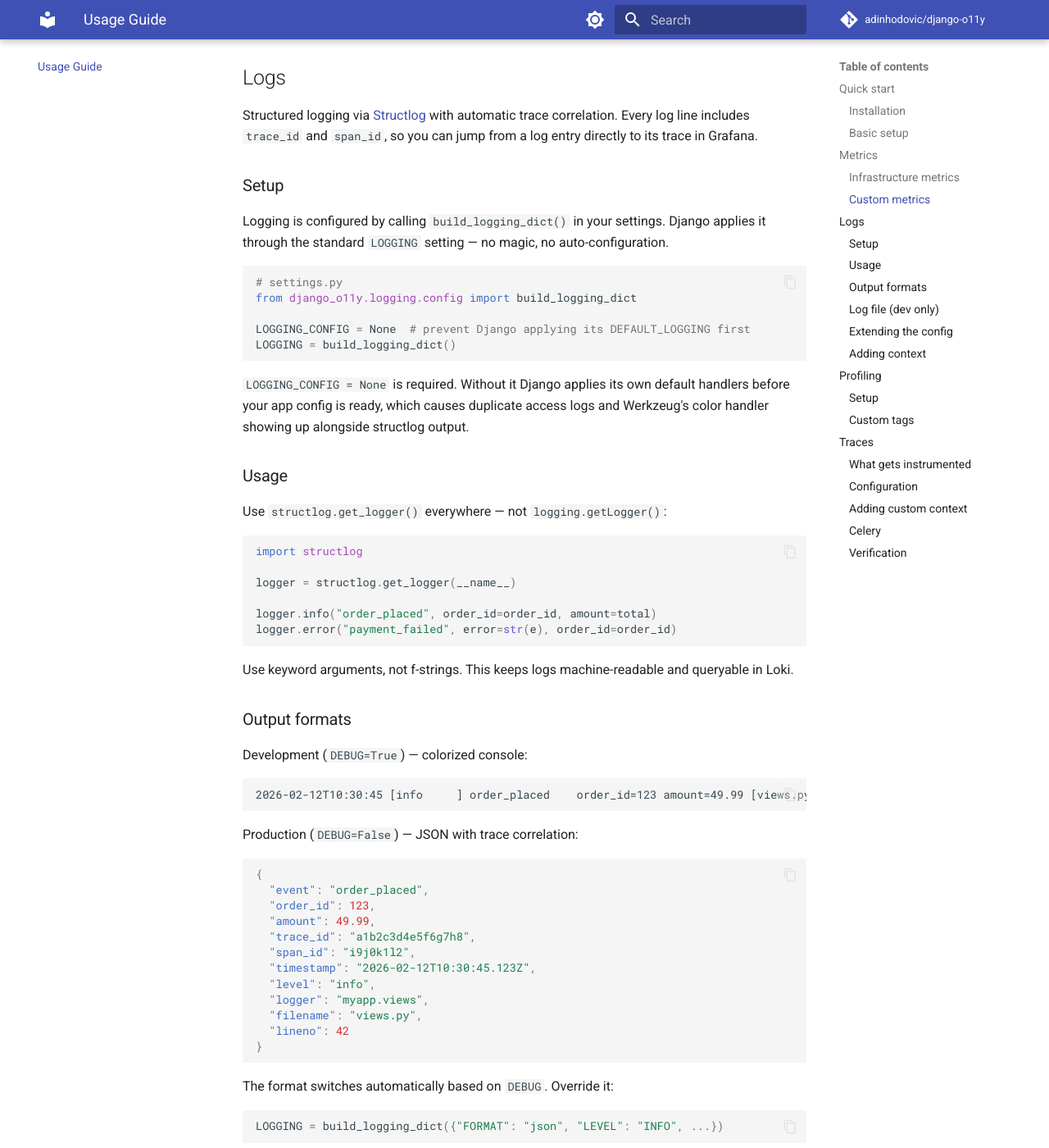
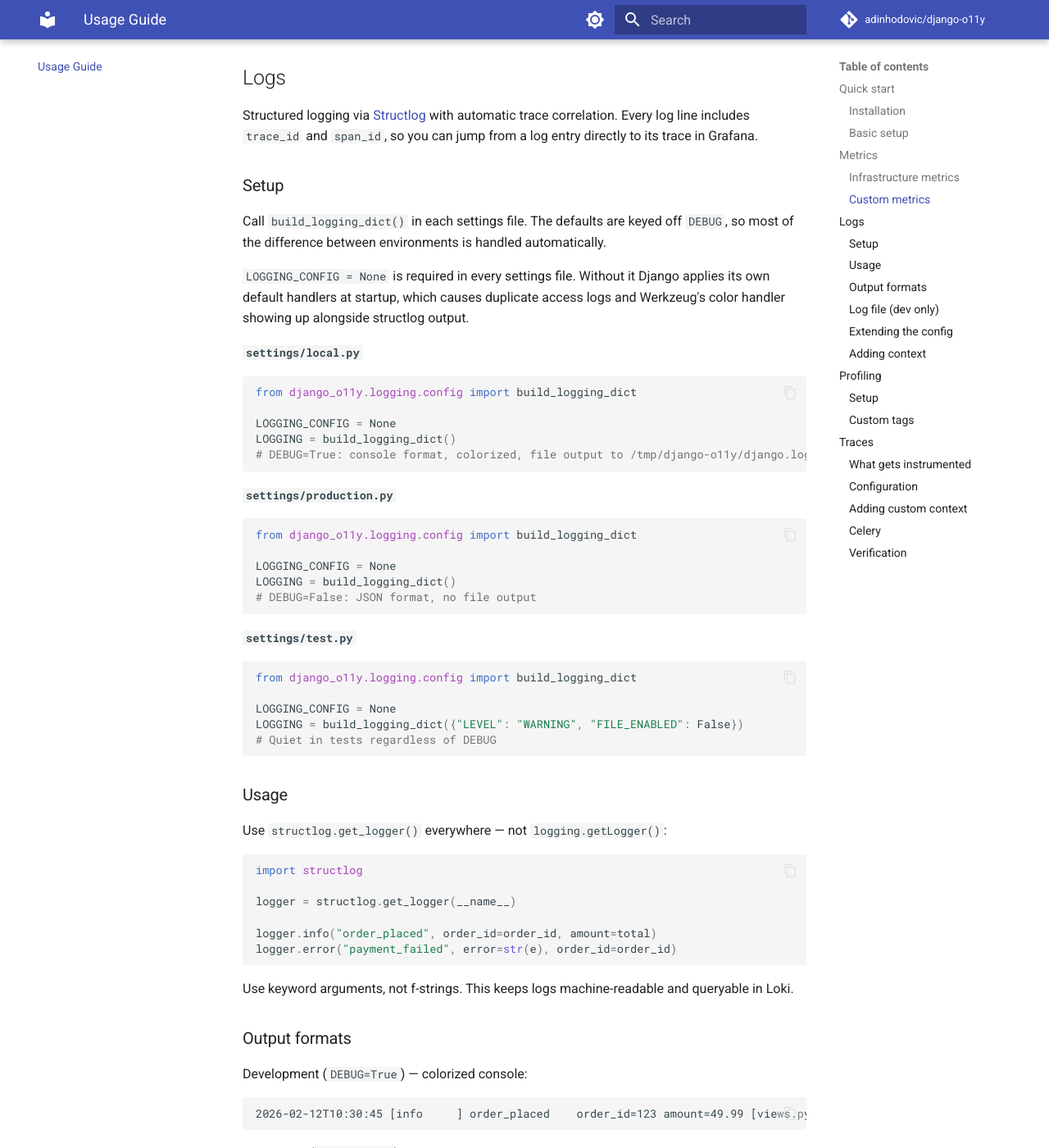
Before and after one commit to adinhodovic/django-o11y, an MkDocs documentation site: the page built from docs/usage.md, in a window 1280 px wide and 1400 px high, scrolled down 2836 px. Shown: the whole window at 82% size. Built offline with MkDocs 1.6.1 and Material for MkDocs 9.7.7, drawn with Linux system fonts in a browser that asks for light colours; comment, search, counter and statistics services are not loaded; some of the changed text lies outside the part shown.

Commit message:
fix: Ensure logging is user defined

````diff
--- a/docs/usage.md
+++ b/docs/usage.md
@@ -137,17 +137,39 @@ Structured logging via [Structlog](https://www.structlog.org/) with automatic tr
 
 ### Setup
 
-Logging is configured by calling `build_logging_dict()` in your settings. Django applies it through the standard `LOGGING` setting — no magic, no auto-configuration.
+Call `build_logging_dict()` in each settings file. The defaults are keyed off `DEBUG`, so most of the difference between environments is handled automatically.
+
+`LOGGING_CONFIG = None` is required in every settings file. Without it Django applies its own default handlers at startup, which causes duplicate access logs and Werkzeug's color handler showing up alongside structlog output.
+
+**`settings/local.py`**
 
 ```python
-# settings.py
 from django_o11y.logging.config import build_logging_dict
 
-LOGGING_CONFIG = None  # prevent Django applying its DEFAULT_LOGGING first
+LOGGING_CONFIG = None
 LOGGING = build_logging_dict()
+# DEBUG=True: console format, colorized, file output to /tmp/django-o11y/django.log
 ```
 
-`LOGGING_CONFIG = None` is required. Without it Django applies its own default handlers before your app config is ready, which causes duplicate access logs and Werkzeug's color handler showing up alongside structlog output.
+**`settings/production.py`**
+
+```python
+from django_o11y.logging.config import build_logging_dict
+
+LOGGING_CONFIG = None
+LOGGING = build_logging_dict()
+# DEBUG=False: JSON format, no file output
+```
+
+**`settings/test.py`**
+
+```python
+from django_o11y.logging.config import build_logging_dict
+
+LOGGING_CONFIG = None
+LOGGING = build_logging_dict({"LEVEL": "WARNING", "FILE_ENABLED": False})
+# Quiet in tests regardless of DEBUG
+```
 
 ### Usage
 
@@ -307,11 +329,14 @@ Distributed tracing via [OpenTelemetry](https://opentelemetry.io/). Django reque
 ```python
 DJANGO_O11Y = {
     "TRACING": {
+        "ENABLED": True,          # default: False
         "OTLP_ENDPOINT": "http://localhost:4317",
-        "SAMPLE_RATE": 1.0,   # 1.0 = 100%, use 0.01 in high-traffic prod
+        "SAMPLE_RATE": 1.0,       # 1.0 = 100%, use 0.01 in high-traffic prod
     }
 }
 ```
+
+To disable tracing entirely, set `ENABLED: False` or `DJANGO_O11Y_TRACING_ENABLED=false`.
 
 ### Adding custom context
 
--- a/src/django_o11y/management/commands/stack/docker-compose.yml
+++ b/src/django_o11y/management/commands/stack/docker-compose.yml
@@ -1,11 +1,11 @@
 services:
   tempo:
     image: grafana/tempo:2.10.1
+    user: "10001:10001"
     command: ["-config.file=/etc/tempo.yaml"]
     volumes:
       - ./tempo-config.yaml:/etc/tempo.yaml
-    tmpfs:
-      - /tmp/tempo
+      - tempo-data:/var/tempo
     ports:
       - "3200:3200"
 
````
Also changed, not shown: docs/configuration.md (+1 -1 lines), src/django_o11y/management/commands/stack/tempo-config.yaml (+8 -4 lines), 6 other files.
